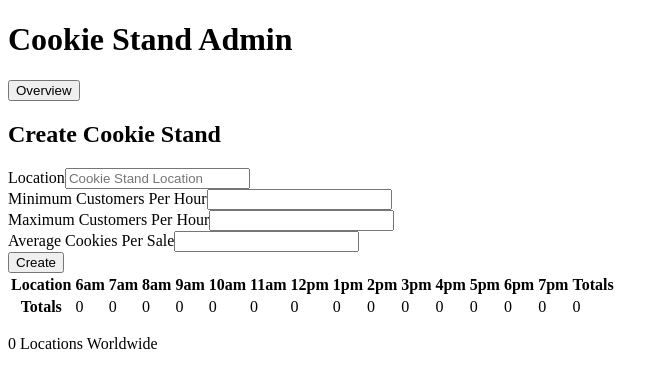
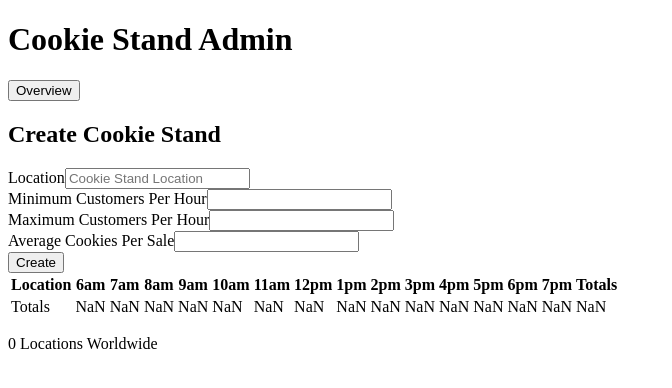
Before and after one commit to kimmyd70/cookie-stand-admin, a Next.js app in the folder cookie-stand-admin/: page / in a window 1280 px wide. Shown: the top 388 px of the page, without its empty margins (0-672 px from the left). Built offline with nearby package versions, Linux system fonts and the light colour scheme.

Commit message:
totals work and display but not with 0 stands

```diff
--- a/cookie-stand-admin/components/cookie-stand-admin.js
+++ b/cookie-stand-admin/components/cookie-stand-admin.js
@@ -13,16 +13,16 @@ export default function CookieAdmin(){
     const totalSales = hourlySales.reduce((acc, hour) => acc = acc + hour, 0)
     const totalLength = stands.length
 
-    function onCreate(event){
-        event.preventDefault()
-        const stand = {
-        location: event.target.location.value,
-        minCustomers: event.target.minCustomers.value,
-        maxCustomers: event.target.maxCustomers.value,
-        avgCustomers: event.target.avgCustomers.value,
-        }
-        setStands([...stands, stand])
-    }
+    // function onCreate(event){
+    //     // event.preventDefault();
+    //     const stand = {
+    //     location: event.target.location.value,
+    //     minCustomers: event.target.minCustomers.value,
+    //     maxCustomers: event.target.maxCustomers.value,
+    //     avgCustomers: event.target.avgCustomers.value,
+    //     };
+    //     setStands([...stands, stand]);
+    // }
 
 // -----v3-----
     // useEffect(() => {
@@ -72,7 +72,7 @@ export default function CookieAdmin(){
             <CookieHeader/>
 
             <main class = "text-center">
-                <CookieForm />
+                <CookieForm onCreate />
                 <CookieTable stands = {stands} />
             </main>
             <CookieFooter totalLength= {totalLength} />
--- a/cookie-stand-admin/components/cookie-stand-form.js
+++ b/cookie-stand-admin/components/cookie-stand-form.js
@@ -3,7 +3,7 @@ import { useState } from 'react';
 
 
 
-export default function CookieForm({ onCreate }) {
+export default function CookieForm() {
     const initVal = {
         location: "",
         max: 0,
@@ -12,12 +12,28 @@ export default function CookieForm({ onCreate }) {
     }
 
     const[values,setValues] = useState(initVal);
+    const [stands, setStands] = useState([]);
+
+    function onCreate(event){
+        // event.preventDefault();
+        const stand = {
+        location: event.target.location.value,
+        minCustomers: event.target.minCustomers.value,
+        maxCustomers: event.target.maxCustomers.value,
+        avgCookies: event.target.avgCookies.value,
+        };
+        setStands([...stands, stand]);
+
+    }
+
 
     function submitHandler(event) {
         event.preventDefault();
         onCreate(values);
         setValues(initVal);
     }
+
+
 
     function inputChangeHandler(event) {
         let { name, value, type } = event.target;
--- a/cookie-stand-admin/components/cookie-stand-table.js
+++ b/cookie-stand-admin/components/cookie-stand-table.js
@@ -2,6 +2,9 @@ import { hours } from '../pages/data';
 
 
 export default function CookieTable({ stands, totalLength}) {
+    const hourlySales = [48, 42, 30, 24, 42, 24, 36, 42, 42, 48, 36, 42, 24, 36]
+    const totalSales = hourlySales.reduce((acc, hour) => acc = acc + hour, 0)
+
         if (totalLength == 0) {
         return (<p className="text-center flex justify-center">No Cookie Stands Available</p>)
         }
@@ -55,12 +58,9 @@ export default function CookieTable({ stands, totalLength}) {
             <tfoot class="font-bold">
 
                 <tr className="text-right bg-green-400">
-                    <th>Totals</th>
-                    {hours.map((_, i) => {
-                        const amt = stands.reduce((acc, cur) => acc + cur.cookiesEachHour[i], 0);
-                        return <td key={'amt' + i}>{amt}</td>
-                    })}
-                    <td>{stands.reduce((acc, cur) => acc + cur.totalDailyCookies, 0)}</td>
+                    <td >Totals</td>
+                        {hourlySales.map(sales => (<td>{sales * totalLength}</td>))}
+                    <td>{totalSales * totalLength}</td>
                 </tr>
 
             </tfoot>
```
